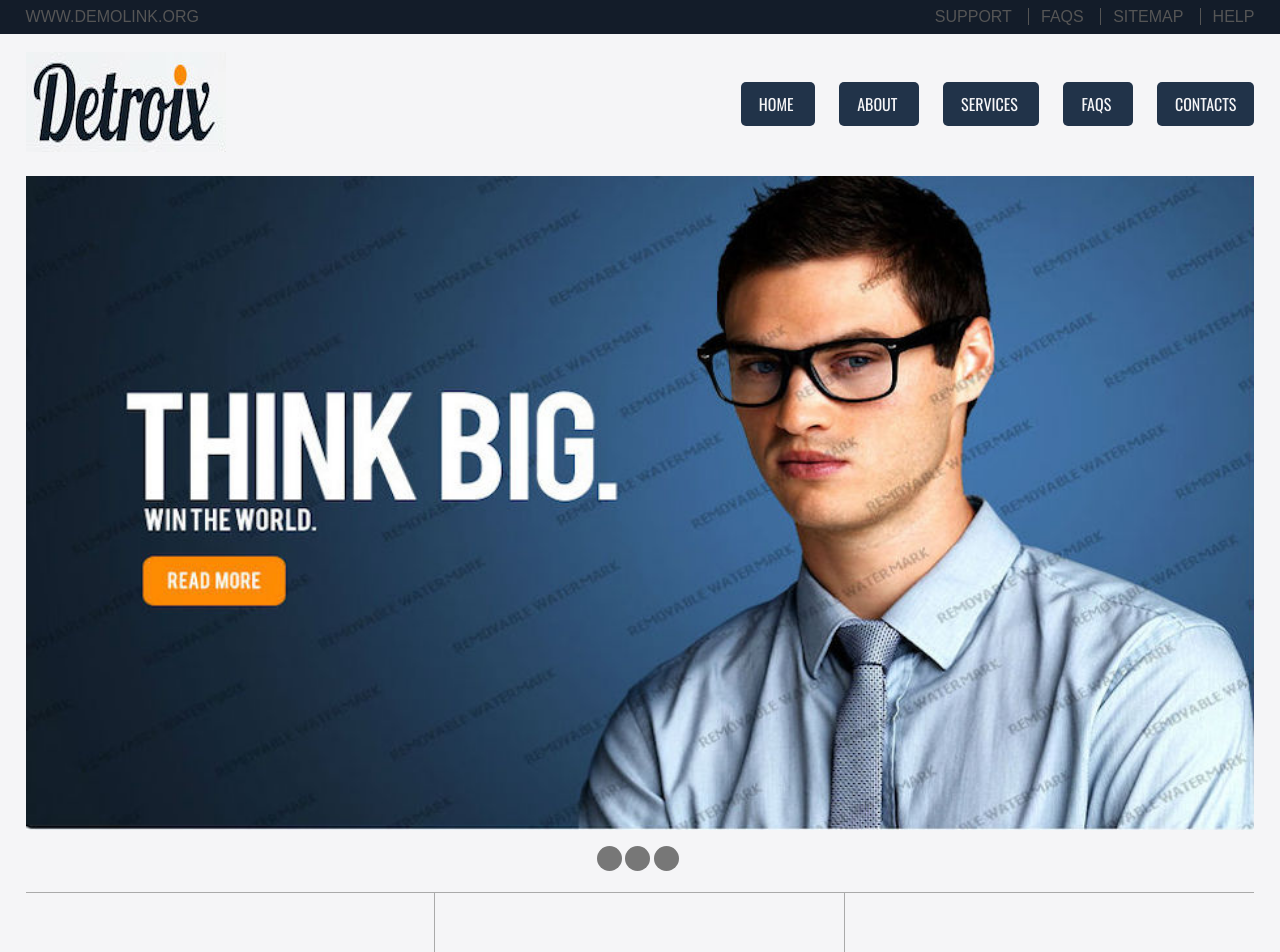
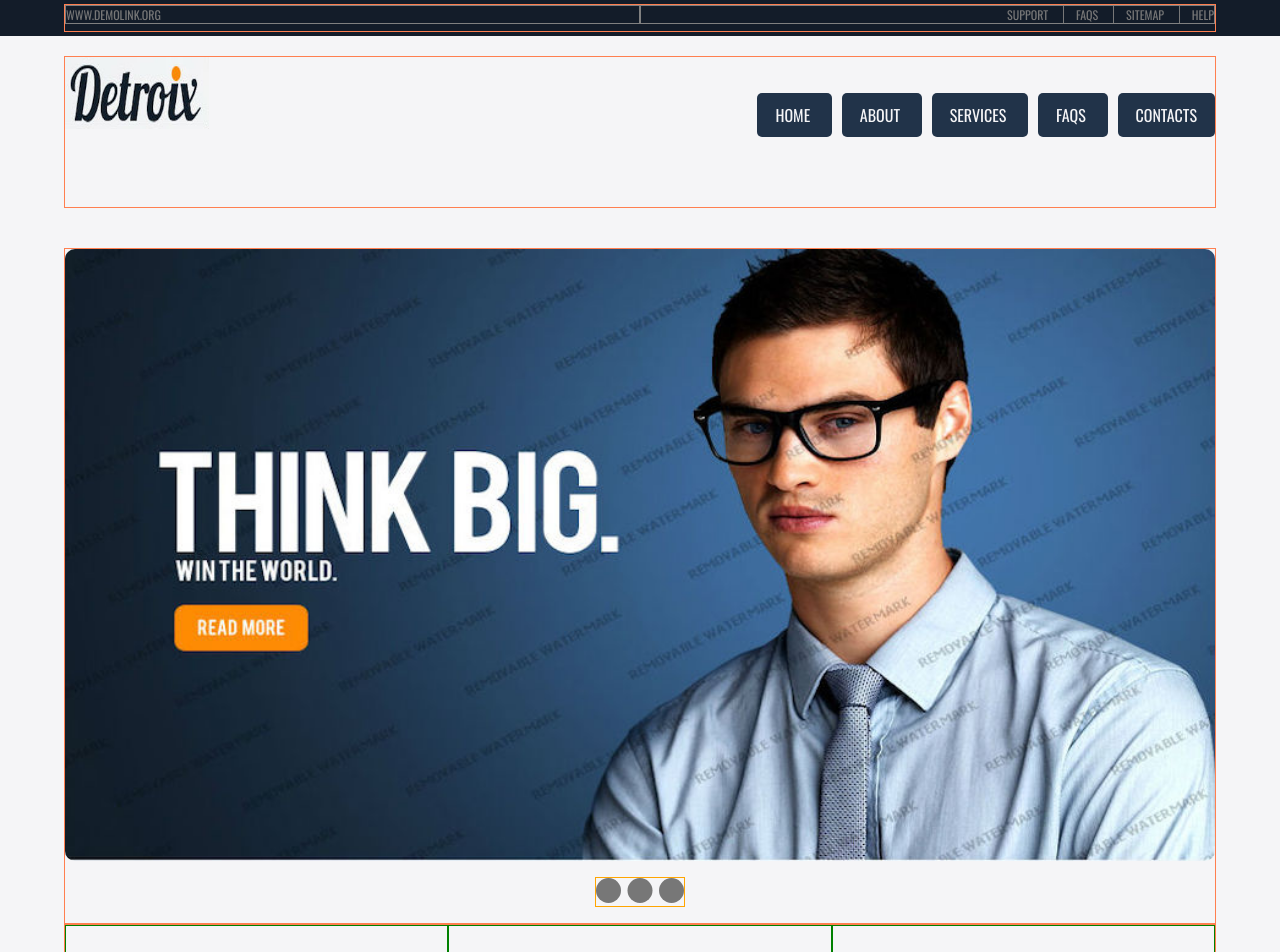
Before and after one commit to robertsnow-github/detroix24_robertsnow, a plain HTML site: page index.html in a window 1280 px wide. Shown: the top 952 px of the page. Drawn offline with nearby package versions, Linux system fonts and the light colour scheme.

Commit message:
changes with position in styles2.css, remaking website

```diff
--- /dev/null
+++ b/css/styles2.css
@@ -0,0 +1,236 @@
+/*
+    using position to handle layout and design
+*/
+
+:root {
+    --btnColor: #213349;
+    --date1: #be8442;
+    --date2: #bc6142;
+    --date3: #bd425e;
+    --font1: "Oswald", sans-serif;
+    --footerSec2: #0b1016;
+    --grad: radial-gradient(
+        at top center,
+        #38587e,
+        #031620
+    );
+    --prim: #131c29;
+    --sec: #ff8901;
+    --tert: #f5f5f7;
+}
+
+/* tag names */
+
+* { box-sizing: border-box;}
+
+body {
+    margin: 0;
+    padding: 0;
+    background-color: var(--tert);
+}
+
+/* classes */
+
+.container {
+    margin: 0 auto;
+    width: 90%;
+    border: 1px solid coral;
+}
+
+.content-box {
+    position: absolute;
+    padding: 20px 20px;
+    width: calc(100% / 3);
+    border: 1px solid green;
+}
+
+.content-mini-box {
+    width: 100%;
+    height: 500px;
+    position: relative;
+}
+
+.content-mini-box .more-btn {
+    position: absolute;
+    bottom: 0;
+}
+
+.content-heading {
+    color: var(--prim);
+    font-family: var(--font1);
+    font-size: calc(38px + (56 - 36) * ((100vw - 300px) / (1600 - 300)));
+    font-weight: 500;
+    text-transform: uppercase;
+}
+
+.content-img {
+    width: 100%;
+}
+
+.content-text {
+    color: #777;
+    font-family: sans-serif;
+}
+
+.hero-img {
+    display: block;
+    width: 100%;
+    border-radius: 10px;
+}
+
+.hs1-item {
+    display: inline;
+    padding: 0 12px;
+    border-right: 1px solid #777;
+}
+
+.hs1-item:last-child {
+    padding-right: 0;
+    border: none;
+}
+
+.hs1-link {
+    color: #777;
+    text-decoration: none;
+}
+
+.hs2-item {
+    display: inline;
+    margin-right: 10px;
+    padding: 10px 18px;
+    background-color: var(--btnColor);
+    text-transform: uppercase;
+    font-family: var(--font1);
+    border-radius: 5px;
+}
+
+.hs2-item:hover {
+    background-color: var(--sec);
+}
+
+.hs2-item:last-child {
+    margin-right: 0;
+}
+
+.hs2-link {
+    color: var(--tert);
+    text-decoration: none;
+}
+
+.logo-img {
+    width: 25%;
+}
+
+.slider {
+    position: absolute;
+    width: 25px;
+    height: 25px;
+    background-color: #777;
+    border-radius: 50%;
+}
+
+.slider:hover {
+    background-color: var(--sec);
+}
+
+.slider:nth-child(2) {
+    left: 50%;
+    transform: translate(-50%);
+}
+
+.slider:nth-child(3) {
+    right: 0;
+}
+
+
+.sliders {
+    position: relative;
+    margin: 16px auto;
+    width: 90px;
+    height: 30px;
+    border: 1px solid orange;
+}
+
+
+.visually-hidden {
+    display: none;
+}
+
+/* ids */
+
+#headerSection1 {
+    width: 100%;
+    padding: 4px 0;
+    background-color: var(--prim);
+}
+
+#headerSection2 {
+    width: 100%;
+    padding: 20px 0 40px;
+}
+
+#hs1List, #hs1Text {
+    width: 50%;
+    position: absolute;
+    font-family: var(--font1);
+    font-size: 12px;
+    text-transform: uppercase;
+    border: 1px solid gray;
+}
+
+#hs1List {
+    top: 0;
+    right: 0;
+    margin: 0;
+    padding-left: 0;
+    text-align: right;
+    list-style-type: none;
+}
+
+#hs1Row {
+    position: relative;
+    width: 100%;
+    height: 26px;
+}
+
+#hs2Row {
+    position: relative;
+    width: 100%;
+    height: 150px;
+}
+
+#hs1Text {
+    margin: 0;
+}
+
+#hs2List {
+    list-style-type: none;
+    padding-left: 0;
+    text-align: right;
+}
+
+#logo, #topNav {
+    position: absolute;
+    margin: 0;
+    width: 50%;
+    /* border: 1px solid orange; */
+}
+
+#ms2Row {
+    position: relative;
+    width: 100%;
+    height: 620px;
+}
+
+#stable {
+    right: 0;
+}
+
+#strong {
+    left: calc(100% / 3);
+}
+
+#topNav {
+    top: 30px;
+    right: 0;
+}
--- a/index.html
+++ b/index.html
@@ -6,14 +6,15 @@
     <link rel="preconnect" href="https://fonts.googleapis.com" />
     <link rel="preconnect" href="https://fonts.gstatic.com" crossorigin />
     <link href="https://fonts.googleapis.com/css2?family=Oswald:wght@200..700&display=swap" rel="stylesheet" />
-    <link rel="stylesheet" href="css/styles.css" />
+    <!-- <link rel="stylesheet" href="css/styles.css" /> -->
+    <link rel="stylesheet" href="css/styles2.css" />
     <title>Detroix</title>
 </head>
 <body>
     <header class="header" id="header">
         <section class="section" id="headerSection1">
             <div class="container">
-                <div class="row">
+                <div class="row" id="hs1Row">
                     <p id="hs1Text">
                         <a href="#" class="hs1-link">www.demolink.org</a>
                     </p>
@@ -31,13 +32,13 @@
                             <a href="#" class="hs1-link">help</a>
                         </li>
                     </ul>
-                    <div class="clear"></div>
+                    <!-- <div class="clear"></div> -->
                 </div>
             </div>
         </section>
         <section class="section" id="headerSection2">
             <div class="container">
-                <div class="row">
+                <div class="row" id="hs2Row">
                     <h1 id="logo">
                         <img src="images/logo.jpg" alt="Detroix logo" class="logo-img" />
                         <span class="visually-hidden">detroix</span>
@@ -61,7 +62,7 @@
                             </li>
                         </ul>
                     </nav>
-                    <div class="clear"></div>
+                    <!-- <div class="clear"></div> -->
                 </div>
             </div>
         </section>
@@ -74,32 +75,38 @@
                     <div class="slider"></div>
                     <div class="slider"></div>
                     <div class="slider"></div>
-                    <div class="clear"></div>
+                    <!-- <div class="clear"></div> -->
                 </div>
             </div>
         </section>
         <section class="section" id="mainSection2">
             <div class="container">
-                <div class="row">
+                <div class="row" id="ms2Row">
                     <div class="content-box" id="smart">
+                        <div class="content-mini-box">
                             <h2 class="content-heading">smart</h2>
                             <img src="images/smart.jpg" alt="puzzle pieces" class="content-img" />
                             <p class="content-text">Lorem ipsum dolor sit amet consectetur adipisicing elit. Iure ducimus repellat officiis voluptates, molestiae nisi accusantium quo perferendis porro facere magnam odio in, ipsum iusto quam fugiat.</p>
                             <button class="more-btn">more</button>
                         </div>
+                    </div>
                     <div class="content-box" id="strong">
+                        <div class="content-mini-box">
                             <h2 class="content-heading">strong</h2>
                             <img src="images/strong.jpg" alt="a man holding a plant" class="content-img" />
                             <p class="content-text">Lorem ipsum dolor sit amet consectetur adipisicing elit. Iure ducimus repellat officiis voluptates, molestiae nisi accusantium quo perferendis porro facere magnam odio in, ipsum iusto quam fugiat.</p>
                             <button class="more-btn">more</button>
                         </div>
+                    </div>
                     <div class="content-box" id="stable">
+                        <div class="content-mini-box">
                             <h2 class="content-heading">stable</h2>
                             <img src="images/stable.jpg" alt="a maze" class="content-img" />
                             <p class="content-text">Lorem ipsum dolor sit amet consectetur adipisicing elit. Iure ducimus repellat officiis voluptates, molestiae nisi accusantium quo perferendis porro facere magnam odio in, ipsum iusto quam fugiat.</p>
                             <button class="more-btn">more</button>
                         </div>
-                    <div class="clear"></div>
+                    </div>
+                    <!-- <div class="clear"></div> -->
                 </div>
             </div>
         </section>
@@ -170,7 +177,7 @@
                                     </h3>
                                     <p class="news-text">Lorem ipsum dolor sit amet consectetur adipisicing elit. Sit, et?</p>
                                 </div>
-                                <div class="clear"></div>
+                                <!-- <div class="clear"></div> -->
                             </li>
                             <li class="news-item">
                                 <div class="date-div" id="dateDiv2">
@@ -183,7 +190,7 @@
                                     </h3>
                                     <p class="news-text">Lorem ipsum dolor sit amet consectetur adipisicing elit. Sit, et?</p>
                                 </div>
-                                <div class="clear"></div>
+                                <!-- <div class="clear"></div> -->
                             </li>
                             <li class="news-item">
                                 <div class="date-div" id="dateDiv3">
@@ -196,12 +203,12 @@
                                     </h3>
                                     <p class="news-text">Lorem ipsum dolor sit amet consectetur adipisicing elit. Sit, et?</p>
                                 </div>
-                                <div class="clear"></div>
+                                <!-- <div class="clear"></div> -->
                             </li>
                         </ul>
                         <button class="more-btn">more</button>
                     </div>
-                    <div class="clear"></div>
+                    <!-- <div class="clear"></div> -->
                 </div>
             </div>
         </section>
```
Lines whose indentation alone changed are shown as unchanged.
